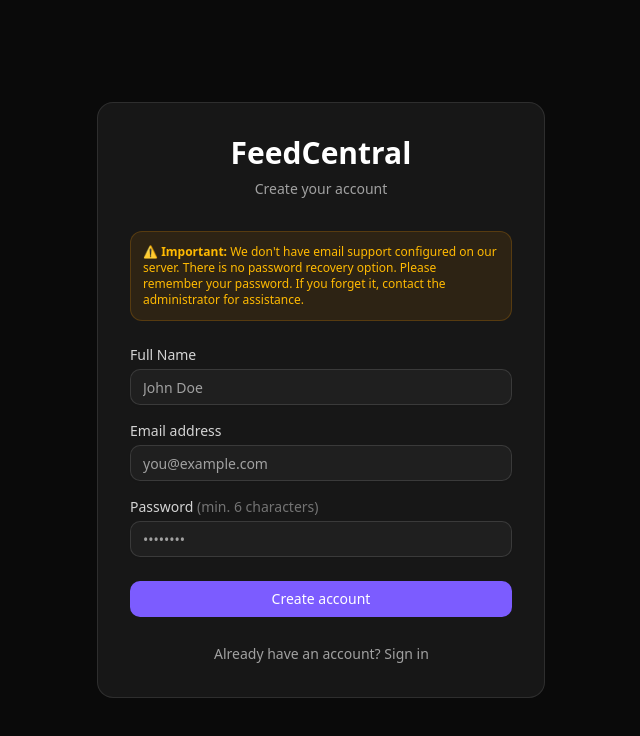
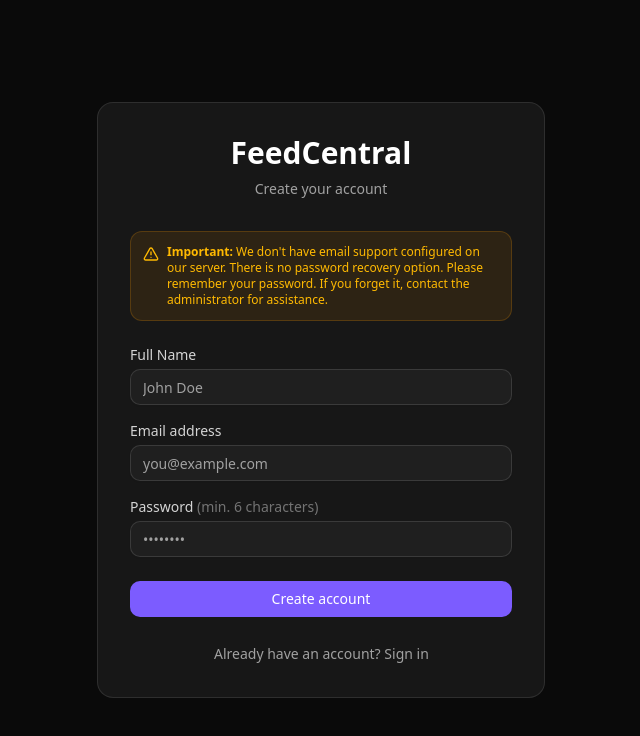
Before and after one commit to BENZOOgataga/feedcentral, a Next.js app: page /en/login in a window 1280 px wide. Both pictures are taken after a click on the button "Don't have an account? Register". Shown: the top 736 px of the page, without its empty margins (319-959 px from the left). Built offline with nearby package versions, Linux system fonts and the light colour scheme; no server answers.

Commit message:
Replace emoji with Lucide AlertTriangle icon on registration warning

```diff
--- a/app/[locale]/login/page.tsx
+++ b/app/[locale]/login/page.tsx
@@ -6,6 +6,7 @@ import { useAuth } from '@/lib/hooks/useAuth';
 import { Button } from '@/components/ui/button';
 import { Input } from '@/components/ui/input';
 import { useTranslations } from 'next-intl';
+import { AlertTriangle } from 'lucide-react';
 
 export default function LoginPage() {
   const router = useRouter();
@@ -61,7 +62,12 @@ export default function LoginPage() {
 
           {isRegistering && (
             <div className="rounded-lg bg-amber-500/10 border border-amber-500/20 p-3 text-xs text-amber-400">
-              <strong>⚠️ {t('auth.register.warning.title')}:</strong> {t('auth.register.warning.description')}
+              <div className="flex items-start gap-2">
+                <AlertTriangle className="h-4 w-4 mt-0.5 shrink-0" />
+                <div>
+                  <strong>{t('auth.register.warning.title')}:</strong> {t('auth.register.warning.description')}
+                </div>
+              </div>
             </div>
           )}
 
```
